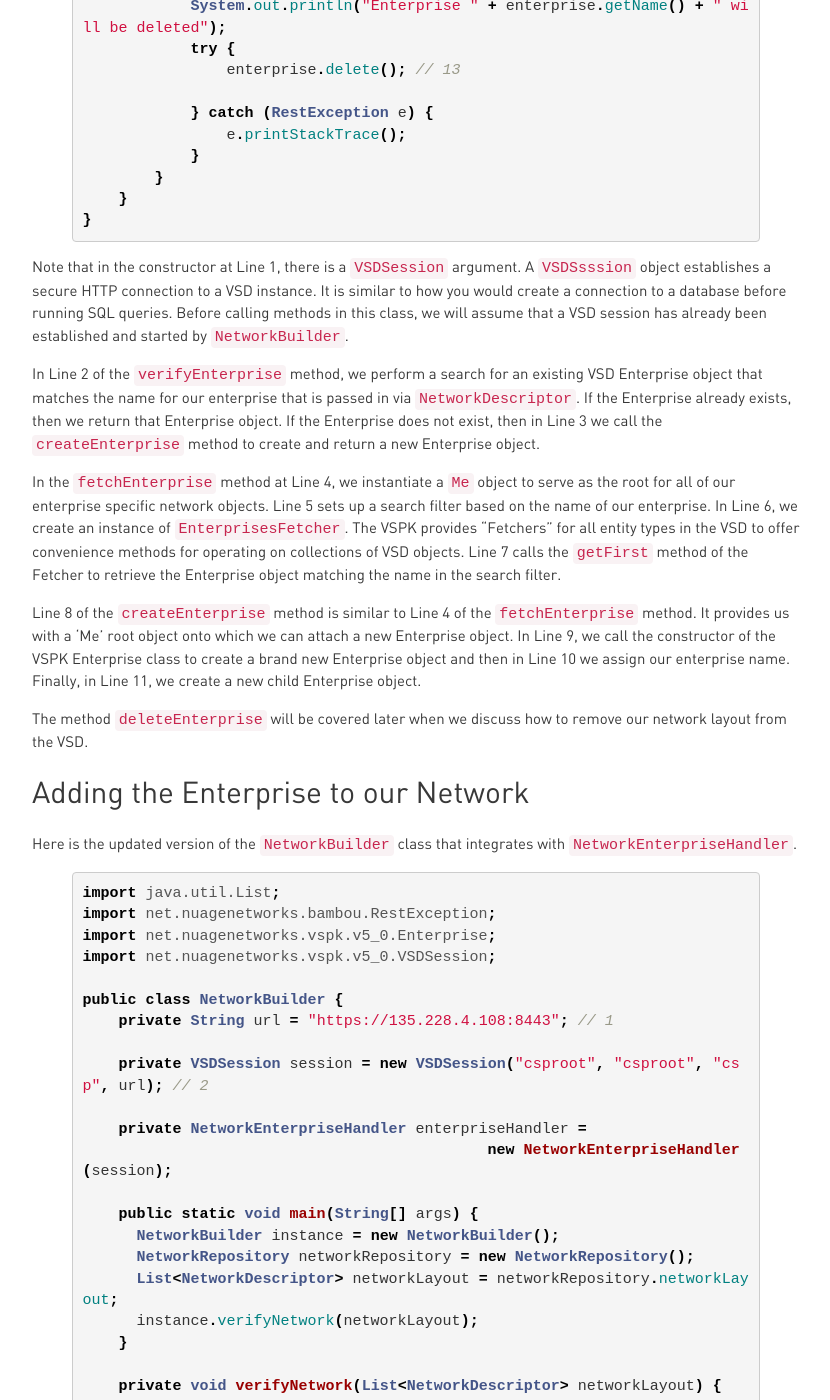
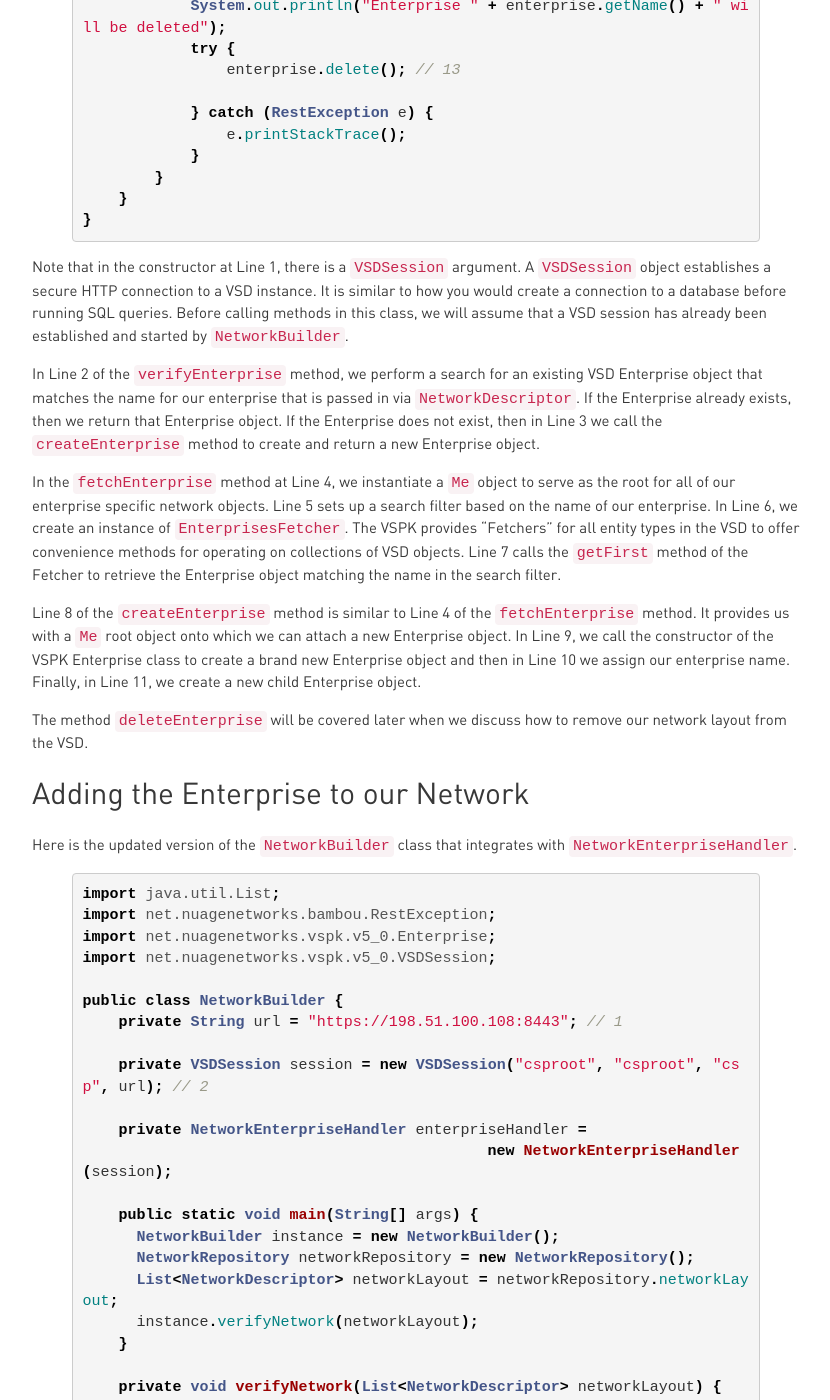
Before and after one commit to nuagenetworks/nuagenetworks.github.io, a Jekyll site: the page built from _posts/2018-02-16-Java-Time2.md, in a window 1280 px wide and 1400 px high, scrolled down 6788 px. Shown: the whole window, without its empty margins (224-1054 px from the left). Built offline with Jekyll 4.4.1, drawn with Linux system fonts in a browser that asks for light colours; nearby versions of some CDN libraries; some web fonts are replaced; comment, search, counter and statistics services are not loaded; some of the changed lines change nothing that is shown; some of the changed text lies outside the part shown.

Commit message:
Fixed couple typos and changed IPs

```diff
--- a/_posts/2018-02-16-Java-Time2.md
+++ b/_posts/2018-02-16-Java-Time2.md
@@ -215,13 +215,13 @@ public class NetworkEnterpriseHandler {
 }
 {% endhighlight %}
 
-Note that in the constructor at Line 1, there is a `VSDSession` argument.  A `VSDSsssion` object establishes a secure HTTP connection to a VSD instance.  It is similar to how you would create a connection to a database before running SQL queries.  Before calling methods in this class, we will assume that a VSD session has already been established and started by `NetworkBuilder`.
+Note that in the constructor at Line 1, there is a `VSDSession` argument.  A `VSDSession` object establishes a secure HTTP connection to a VSD instance.  It is similar to how you would create a connection to a database before running SQL queries.  Before calling methods in this class, we will assume that a VSD session has already been established and started by `NetworkBuilder`.
 
 In Line 2 of the `verifyEnterprise` method, we perform a search for an existing VSD Enterprise object that matches the name for our enterprise that is passed in via `NetworkDescriptor`. If the Enterprise already exists, then we return that Enterprise object.  If the Enterprise does not exist, then in Line 3 we call the `createEnterprise` method to create and return a new Enterprise object.
 
 In the `fetchEnterprise` method at Line 4, we instantiate a `Me` object to serve as the root for all of our enterprise specific network objects.  Line 5 sets up a search filter based on the name of our enterprise.  In Line 6, we create an instance of `EnterprisesFetcher`.  The VSPK provides "Fetchers" for all entity types in the VSD to offer convenience methods for operating on collections of VSD objects.  Line 7 calls the `getFirst` method of the Fetcher to retrieve the Enterprise object matching the name in the search filter.
 
-Line 8 of the `createEnterprise` method is similar to Line 4 of the `fetchEnterprise` method.  It provides us with a 'Me' root object onto which we can attach a new Enterprise object.  In Line 9, we call the constructor of the VSPK Enterprise class to create a brand new Enterprise object and then in Line 10 we assign our enterprise name.  Finally, in Line 11, we create a new child Enterprise object.
+Line 8 of the `createEnterprise` method is similar to Line 4 of the `fetchEnterprise` method.  It provides us with a `Me` root object onto which we can attach a new Enterprise object.  In Line 9, we call the constructor of the VSPK Enterprise class to create a brand new Enterprise object and then in Line 10 we assign our enterprise name.  Finally, in Line 11, we create a new child Enterprise object.
 
 The method `deleteEnterprise` will be covered later when we discuss how to remove our network layout from the VSD.
 
@@ -236,7 +236,7 @@ import net.nuagenetworks.vspk.v5_0.Enterprise;
 import net.nuagenetworks.vspk.v5_0.VSDSession;
 
 public class NetworkBuilder {
-    private String url = "https://135.228.4.108:8443"; // 1
+    private String url = "https://198.51.100.108:8443"; // 1
     private VSDSession session = new VSDSession("csproot", "csproot", "csp", url); // 2
     private NetworkEnterpriseHandler enterpriseHandler =
                                              new NetworkEnterpriseHandler(session);
@@ -417,7 +417,7 @@ import net.nuagenetworks.vspk.v5_0.Enterprise;
 import net.nuagenetworks.vspk.v5_0.VSDSession;
 
 public class NetworkBuilder {
-    private String url = "https://135.228.4.108:8443";
+    private String url = "https://198.51.100.108:8443";
     private VSDSession session = new VSDSession("csproot", "csproot", "csp", url);
     private NetworkEnterpriseHandler enterpriseHandler =
                                      new NetworkEnterpriseHandler(session);
@@ -605,7 +605,7 @@ import net.nuagenetworks.vspk.v5_0.Enterprise;
 import net.nuagenetworks.vspk.v5_0.VSDSession;
 
 public class NetworkBuilder {
-    private String url = "https://135.228.4.108:8443";
+    private String url = "https://198.51.100.108:8443";
     private VSDSession session = new VSDSession("csproot", "csproot", "csp", url);
     private NetworkEnterpriseHandler enterpriseHandler =
                                      new NetworkEnterpriseHandler(session);
@@ -794,7 +794,7 @@ import net.nuagenetworks.vspk.v5_0.Enterprise;
 import net.nuagenetworks.vspk.v5_0.VSDSession;
 
 public class NetworkBuilder {
-    private String url = "https://135.228.4.108:8443";
+    private String url = "https://198.51.100.108:8443";
     private VSDSession session = new VSDSession("csproot", "csproot", "csp", url);
     private NetworkEnterpriseHandler enterpriseHandler =
                                      new NetworkEnterpriseHandler(session);
@@ -990,7 +990,7 @@ import net.nuagenetworks.vspk.v5_0.Enterprise;
 import net.nuagenetworks.vspk.v5_0.VSDSession;
 
 public class NetworkBuilder {
-    private String url = "https://135.228.4.108:8443";
+    private String url = "https://198.51.100.108:8443";
     private VSDSession session = new VSDSession("csproot", "csproot", "csp", url);
     private NetworkEnterpriseHandler enterpriseHandler =
                                      new NetworkEnterpriseHandler(session);
@@ -1292,7 +1292,7 @@ import net.nuagenetworks.vspk.v5_0.Zone;
 
 public class NetworkRemover {
     private String enterpriseName = "MyLittleEnterprise"; // 1
-    private String url = "https://135.228.4.108:8443";
+    private String url = "https://198.51.100.108:8443";
     private VSDSession session = new VSDSession("csproot", "csproot", "csp", url);
     private NetworkEnterpriseHandler enterpriseHandler =
                                      new NetworkEnterpriseHandler(session);
```
